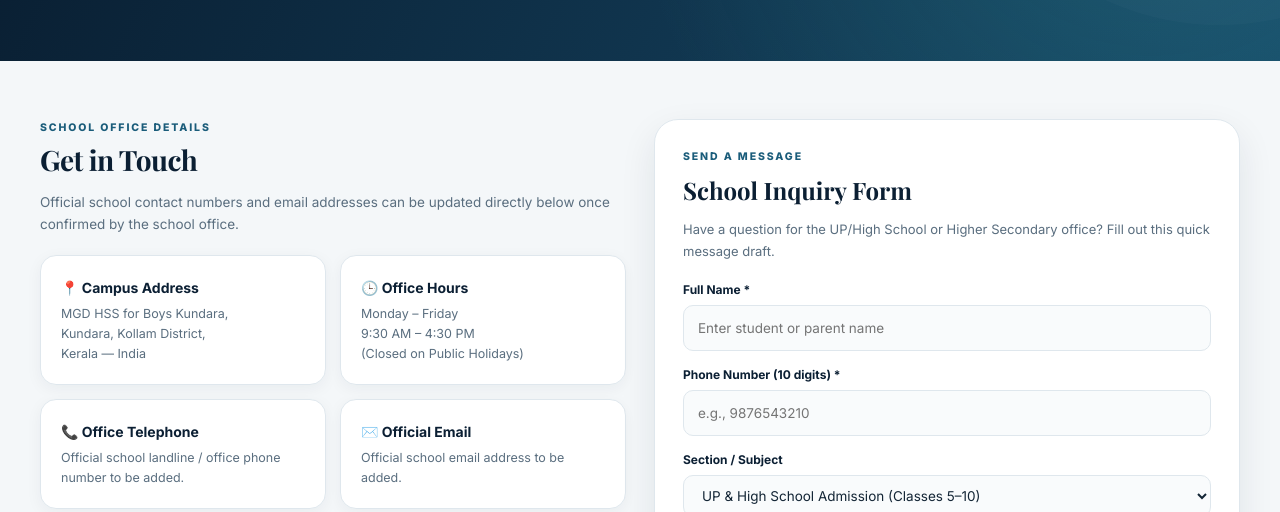
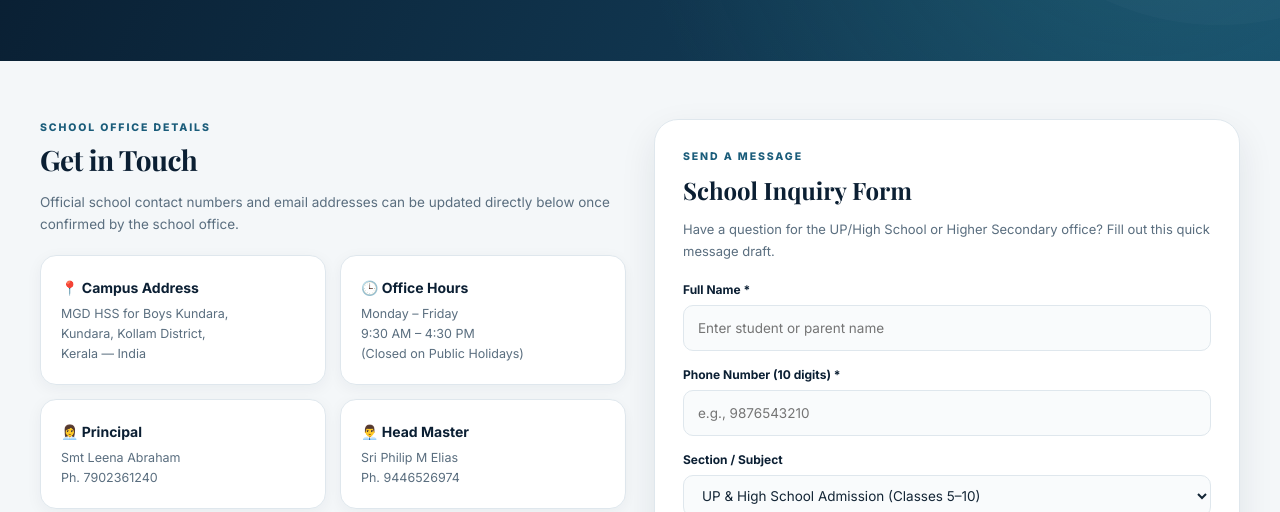
Before and after one commit to jbytg/mgd, a plain HTML site: page index.html in a window 1280 px wide. Both pictures are taken after a click on the link "Contact & Office". Shown: the part 288-800 px from the top of the page. Drawn offline with nearby package versions, Linux system fonts and the light colour scheme; a web font is replaced by a local one.

Commit message:
added contact details

```diff
--- a/index.html
+++ b/index.html
@@ -2612,12 +2612,16 @@ footer a:hover {
               <span>Monday – Friday<br>9:30 AM – 4:30 PM<br>(Closed on Public Holidays)</span>
             </div>
             <div class="contact-item">
-              <b>📞 Office Telephone</b>
-              <span>Official school landline / office phone number to be added.</span>
+              <b>👩‍💼 Principal</b>
+              <span>Smt Leena Abraham<br>Ph. <a href="tel:7902361240">7902361240</a></span>
+            </div>
+            <div class="contact-item">
+              <b>👨‍💼 Head Master</b>
+              <span>Sri Philip M Elias<br>Ph. <a href="tel:9446526974">9446526974</a></span>
             </div>
             <div class="contact-item">
               <b>✉️ Official Email</b>
-              <span>Official school email address to be added.</span>
+              <span><a href="mailto:mgdbhsskundara@gmail.com">mgdbhsskundara@gmail.com</a></span>
             </div>
           </div>
 
```
